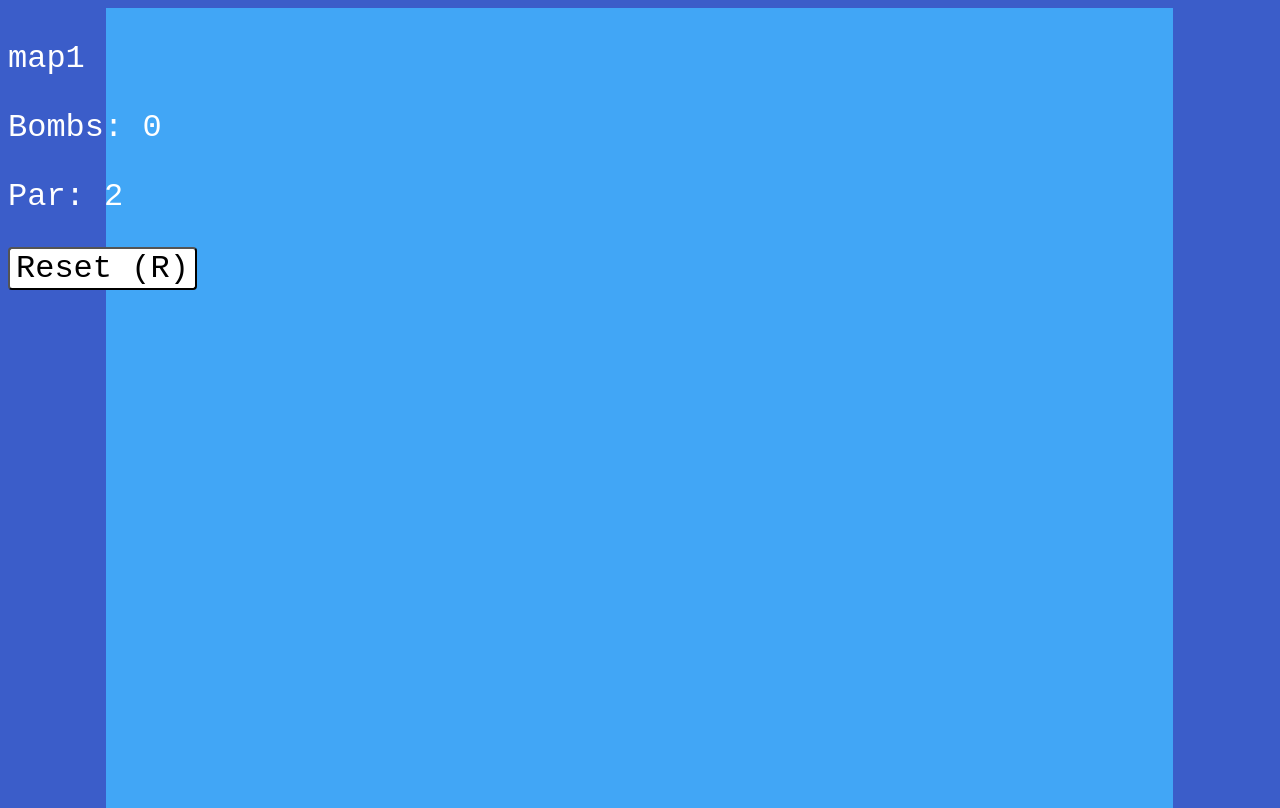
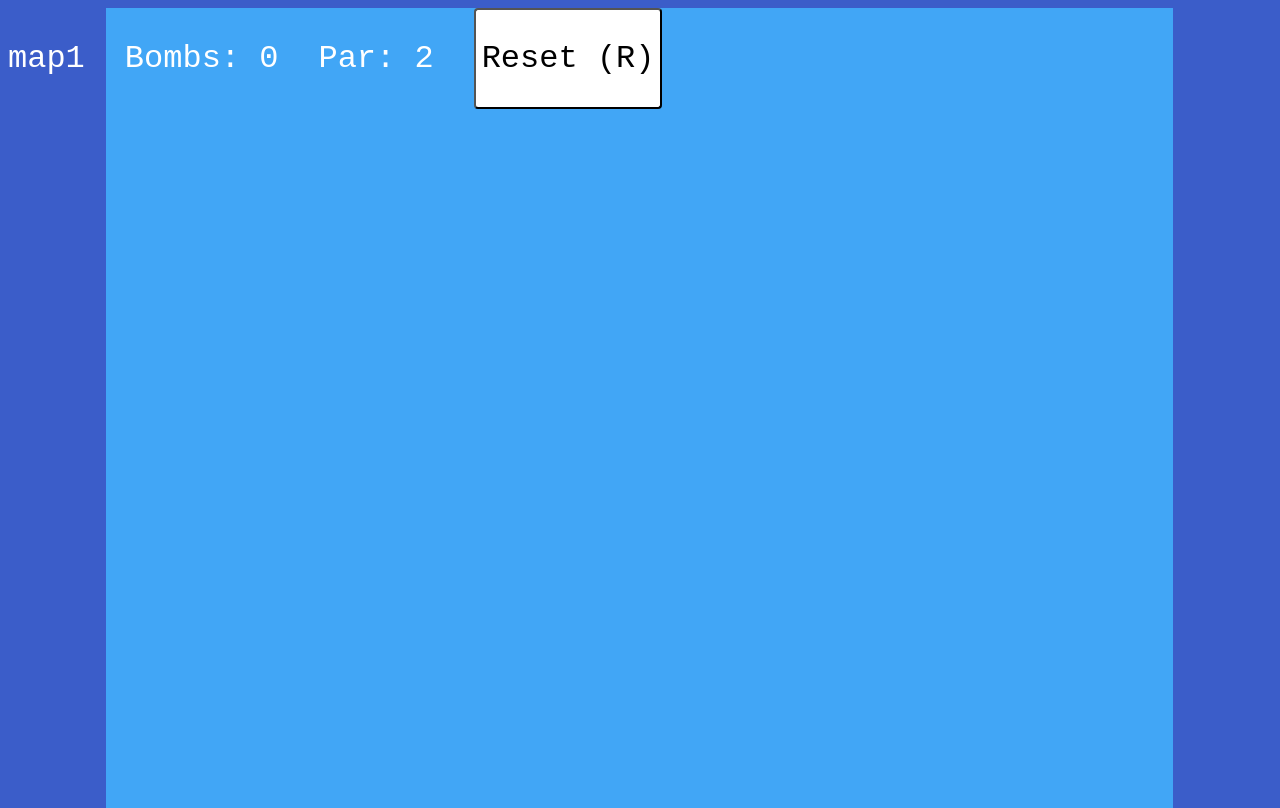
Before and after one commit to rmkubik/blast-ninja, a website built with Parcel: page src/index.html in a window 1280 px wide. Built offline with nearby package versions, Linux system fonts and the light colour scheme.

Commit message:
Make ui in tow

```diff
--- a/src/scenes/MainScene.js
+++ b/src/scenes/MainScene.js
@@ -1,8 +1,5 @@
 import Phaser from "phaser";
 import globals from "../globals";
-// import donutSpriteSheet from "../../assets/donuts.png";
-// import Donut from "../gameObjects/Donut";
-// import Pipes from "../gameObjects/Pipes";
 import tilesetSpriteSheet from "../../assets/tileset.png";
 import ninjaImage from "../../assets/ninja.png";
 import map1 from "../../assets/map1.json";
--- a/src/styles/main.css
+++ b/src/styles/main.css
@@ -7,6 +7,11 @@ body {
   font-family: monospace;
   color: white;
   font-size: 2rem;
+  display: flex;
+}
+
+#ui > * {
+  margin-right: 40px;
 }
 
 button {
```
